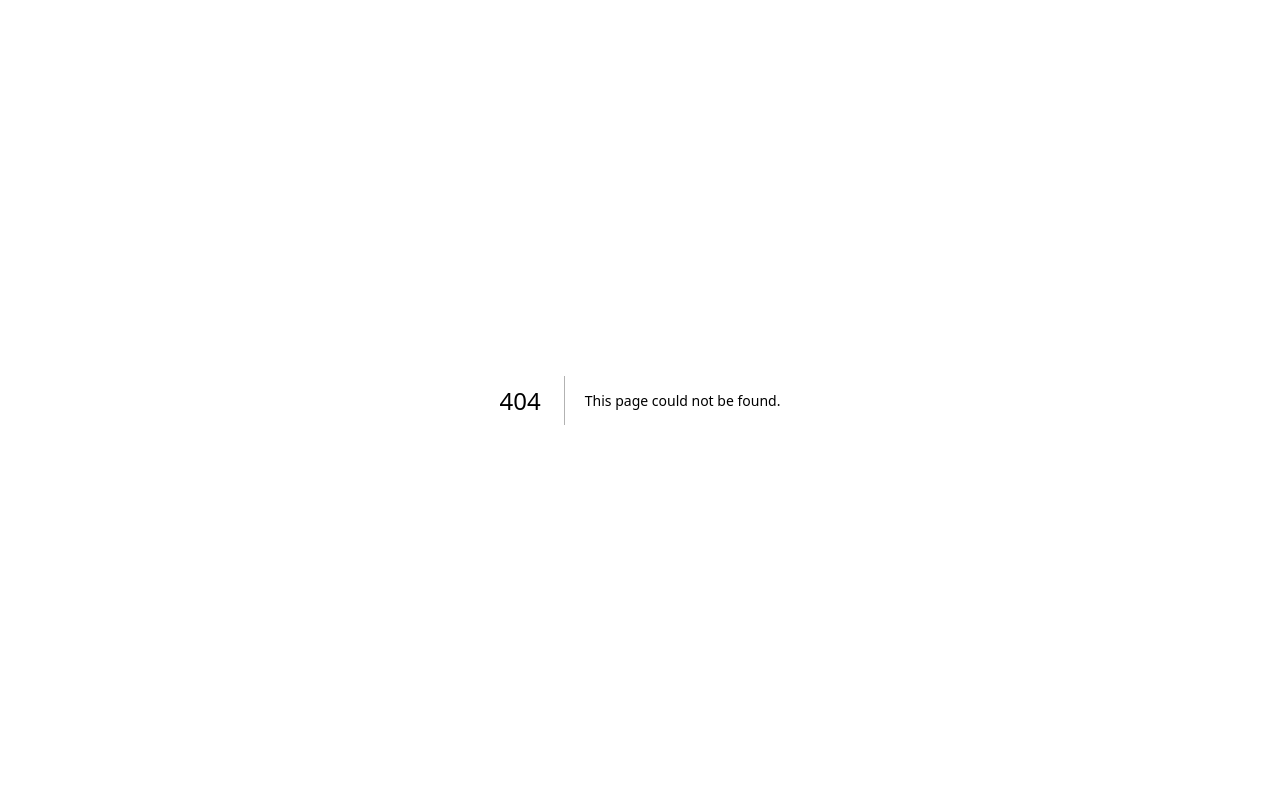
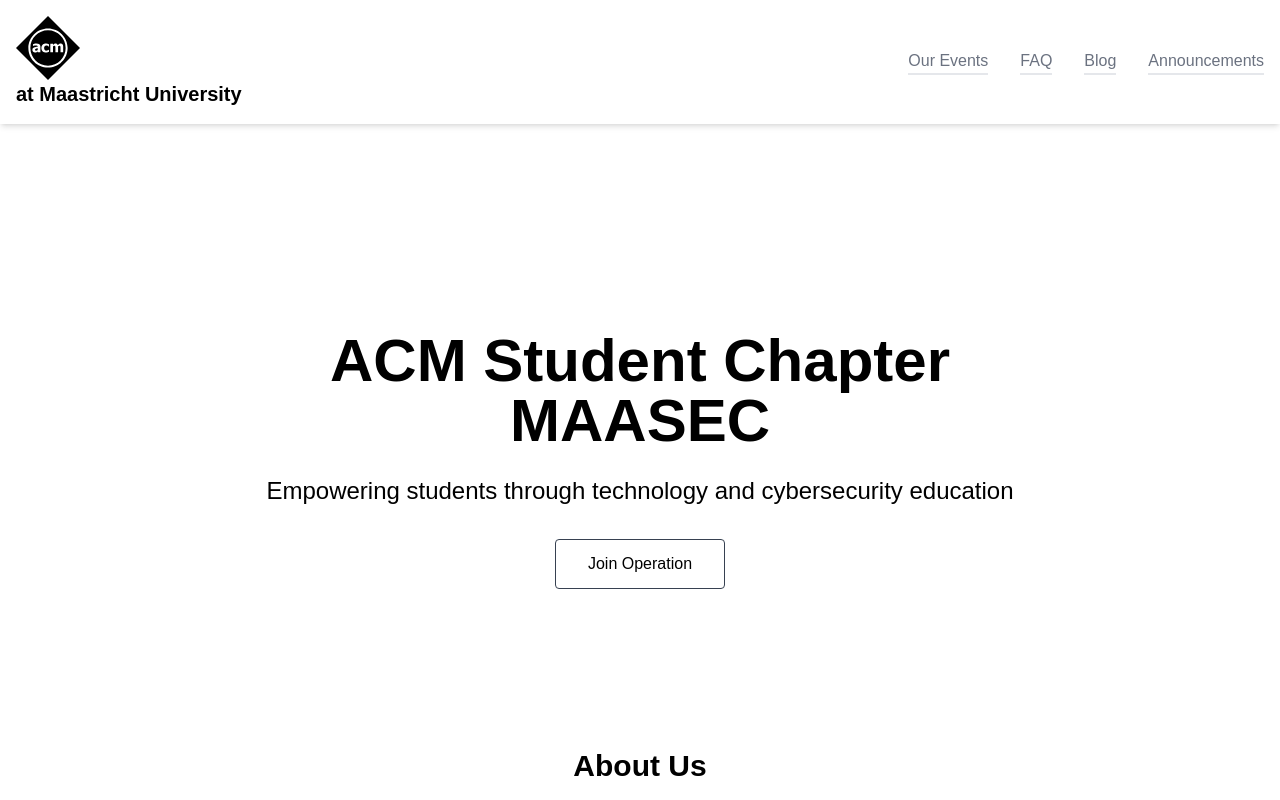
Before and after one commit to groundbeeflover/PlatformCopy, a Next.js app: page /Platform/ in a window 1280 px wide. Before the commit this address had no page. Shown: the top 800 px of the page. Built offline with nearby package versions, Linux system fonts and the light colour scheme.

Commit message:
UPDATE: config file basepath, corresponding changes made for paths in necessary files

```diff
--- a/next.config.ts
+++ b/next.config.ts
@@ -3,8 +3,8 @@
 const nextConfig: NextConfig = {
   /* config options here */
   //
-  //basePath: "/maasec.com",
-  output: 'export',
+  basePath: "/Platform",
+  //output: 'export',
   reactStrictMode: true,
   //assetPrefix: "/maasec.com/"
 };
--- a/src/app/components/Navbar.tsx
+++ b/src/app/components/Navbar.tsx
@@ -3,10 +3,10 @@
 import Link from "next/link";
 
 const navItems = [
-    { label: "Our Events", id: "/Calendar"},
-    { label: "FAQ", id: "/FAQ"},
-    { label: "Blog", id: "/Blog"},
-    { label: "Announcements", id: "/Announcements"}
+    { label: "Our Events", id: "/Platform/Calendar"},
+    { label: "FAQ", id: "/Platform/FAQ"},
+    { label: "Blog", id: "/Platform/Blog"},
+    { label: "Announcements", id: "/Platform/Announcements"}
 ];
 
 export default function Navbar() {
@@ -15,7 +15,7 @@
             <nav className="container mx-auto px-4 py-4 flex justify-between items-center">
                 <div className="flex items-center gap-2">
                     <Link href="/">
-                        <Image src="/acm.svg" alt="ACM logo" width={64} height={64} />
+                        <Image src="/Platform/acm.svg" alt="ACM logo" width={64} height={64} />
                         <span className="font-archivo font-bold text-xl text-black">
                             at Maastricht University
                         </span>
--- a/src/app/layout.tsx
+++ b/src/app/layout.tsx
@@ -1,4 +1,6 @@
 import "./globals.css";
+import type { Metadata } from 'next';
+import { ReactNode } from 'react';
 
 /*
 const geistSans = Geist({
@@ -10,12 +12,12 @@
   variable: "--font-geist-mono",
   subsets: ["latin"],
 });
+*/
 
 export const metadata: Metadata = {
-  title: "Create Next App",
-  description: "Generated by create next app",
+  title: "Maasec.com",
+  description: "Official website of ACM Student chapter MaaSec",
 };
-*/
 
 export default function RootLayout({
   children,
--- a/src/app/page.tsx
+++ b/src/app/page.tsx
@@ -158,10 +158,10 @@
             <Github className="w-10 h-10 inline text-black" />
           </a>
           <a href="https://discord.com/invite/ghpWe7wawV" className="text-white hover:bg-gray-200 transition-colors">
-            <Image src="/discord.svg" alt = "discord" className="w-10 h-10 inline" width={64} height={64}  />
+            <Image src="/Platform/discord.svg" alt = "discord" className="w-10 h-10 inline" width={64} height={64}  />
           </a>
           <a href="https://ctftime.org/team/365940" className="text-white hover:bg-gray-200 transition-colors">
-            <Image src="/ctftime.png" alt = "ctftime" className="w-10 h-10 inline"  width={64} height={64}  />
+            <Image src="/Platform/ctftime.png" alt = "ctftime" className="w-10 h-10 inline"  width={64} height={64}  />
           </a>
         </div>
       </section>
```
Also changed, not shown: blogs/UMDCTF2025.md (+1 -1 lines), blogs/hackathondebut.md (+1 -1 lines).
